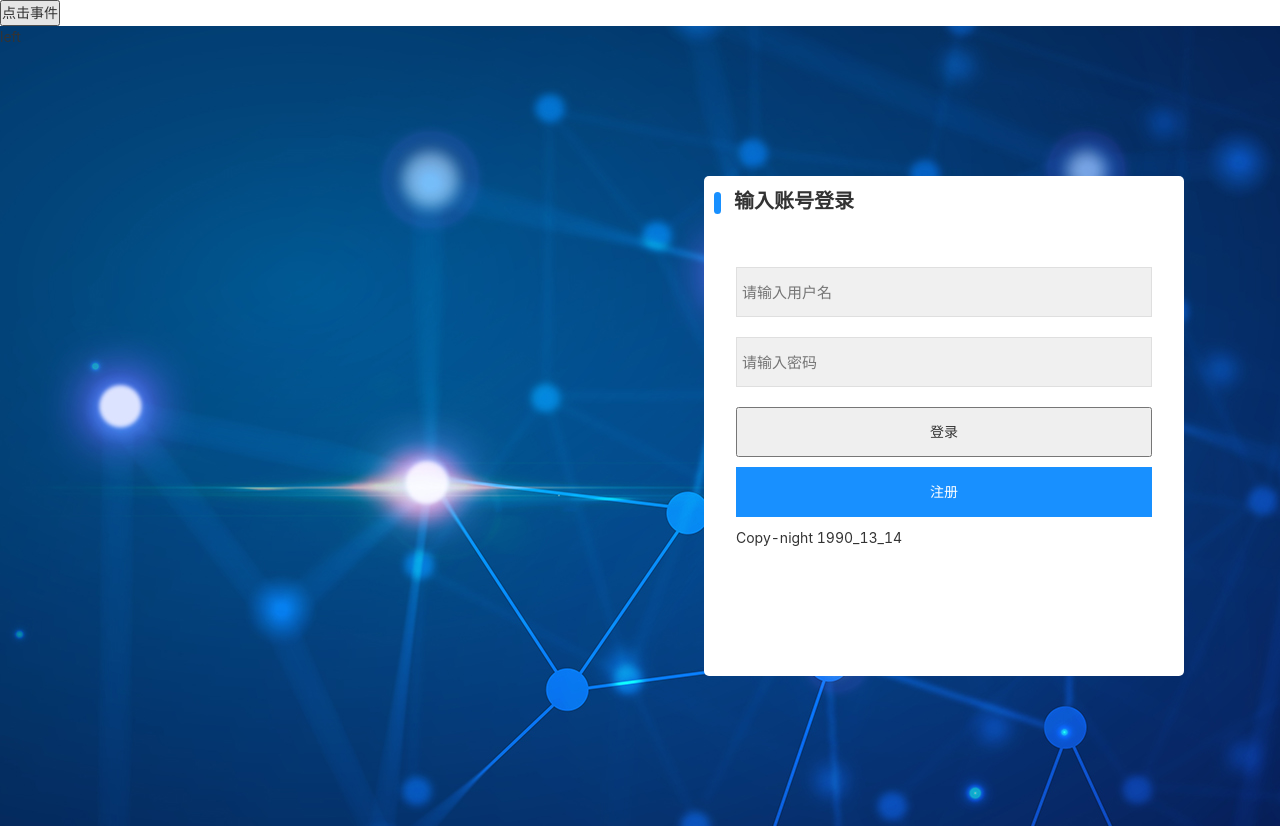
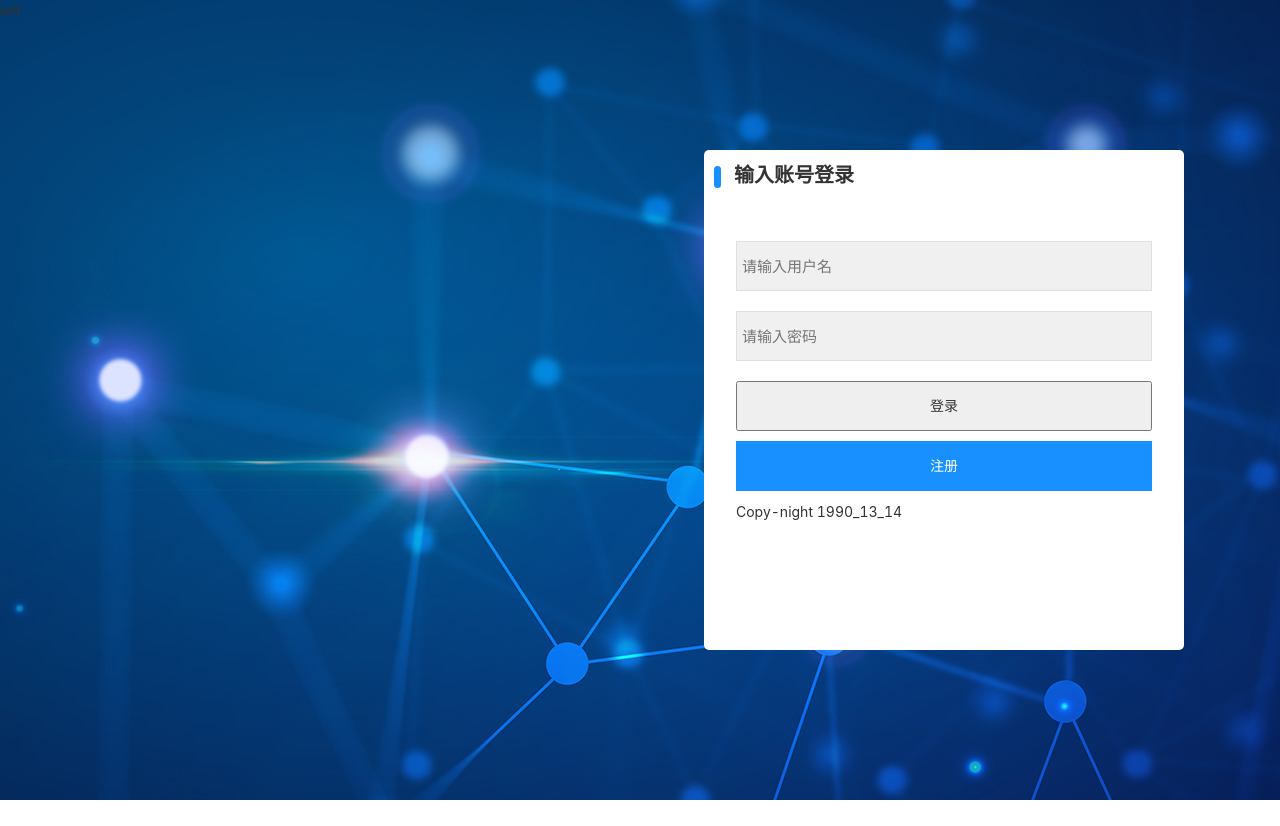
Before and after one commit to 18856521213/react_manage_prodect, a React (Create React App) app: page /login in a window 1280 px wide. After the commit the page ends 800 px from the top, so only its background shows below. Built offline with nearby package versions, Linux system fonts and the light colour scheme.

Commit message:
提交代码

```diff
--- a/src/App.js
+++ b/src/App.js
@@ -17,7 +17,6 @@ function App() {
   }
   return (
     <div className="App">
-      <button onClick={changeHandle}>点击事件</button>
       <AppContext.Provider value={store}>
         <RouterList />
       </AppContext.Provider>
--- a/src/router/index.js
+++ b/src/router/index.js
@@ -11,12 +11,9 @@ export const list = [
 export default function RouterList() {
   const context = useContext(AppContext);
   const [token, setToken] = useState(context.getState().token);
-  console.log("router文件被执行了一次")
-  const unsubscribe = context.subscribe(() => {
-    console.log(context.getState())
+  context.subscribe(() => {
     setToken(context.getState().token);
   })
-  console.log(unsubscribe)
   if(token) {
     return (
       <>
```
